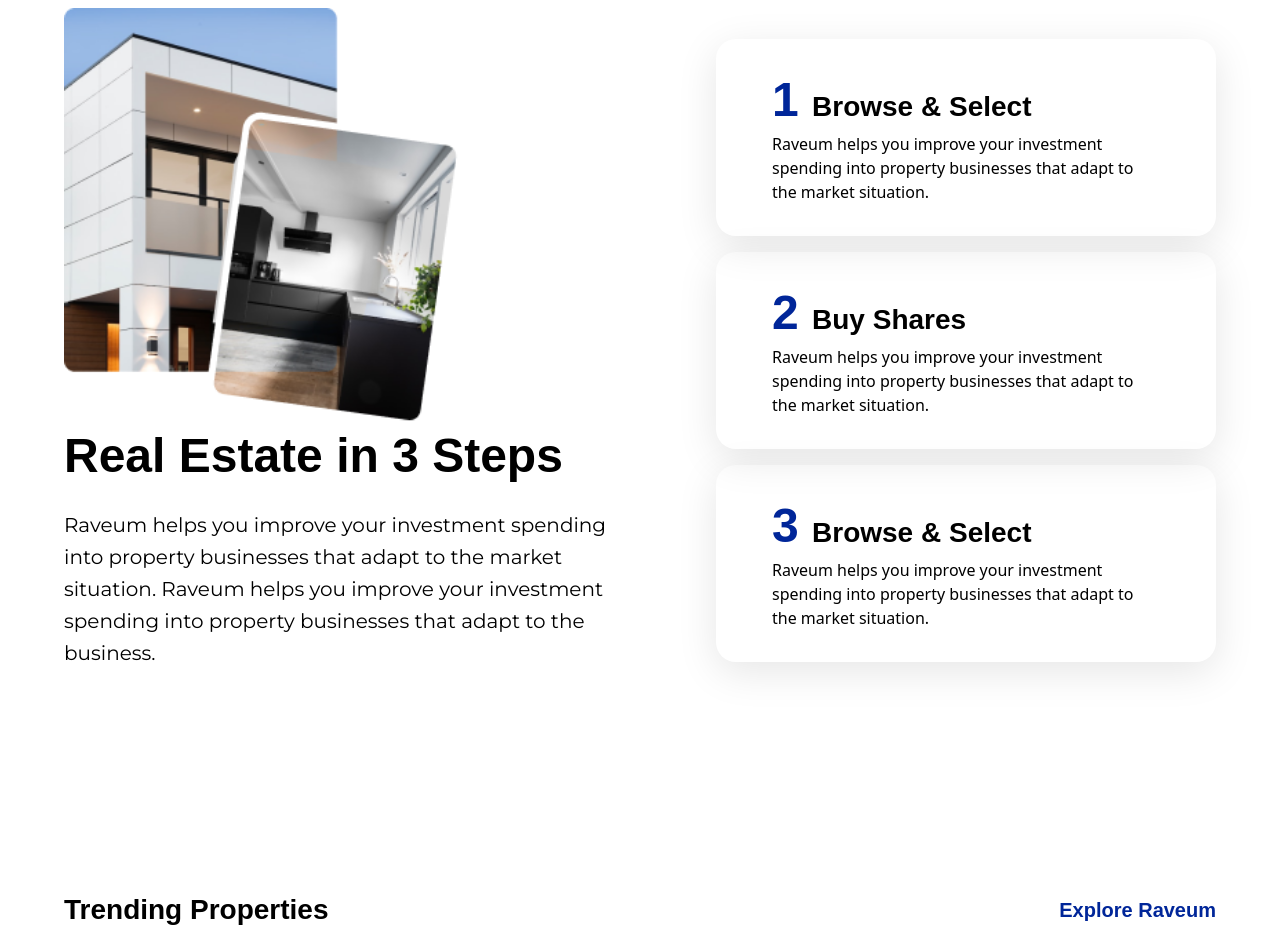
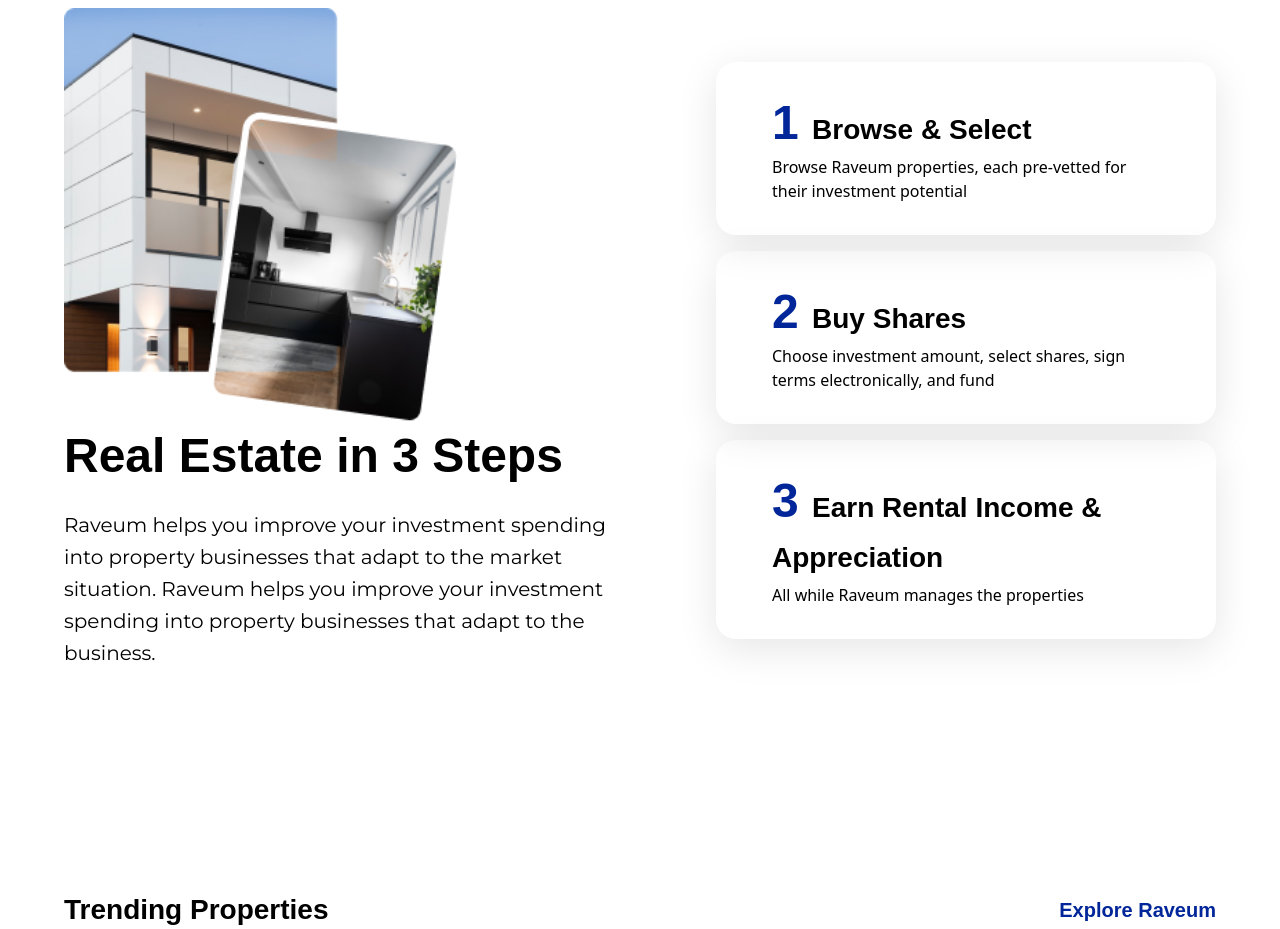
Before and after one commit to Raveum/landingPage, a React (Vite) app: page / in a window 1280 px wide. Shown: the part 1100-2029 px from the top of the page. Built offline with nearby package versions, Linux system fonts and the light colour scheme; a web font is replaced by a local one; what vex-js would draw is missing.

Commit message:
Updating Text

```diff
--- a/package.json
+++ b/package.json
@@ -4,7 +4,8 @@
   "version": "0.0.0",
   "type": "module",
   "scripts": {
-    "dev": "vite",
+    "dev": "nodemon --exec npm run start",
+    "start": "vite",
     "build": "vite build",
     "lint": "eslint . --ext js,jsx --report-unused-disable-directives --max-warnings 0",
     "preview": "vite preview"
@@ -26,6 +27,7 @@
     "eslint-plugin-react": "^7.34.0",
     "eslint-plugin-react-hooks": "^4.6.0",
     "eslint-plugin-react-refresh": "^0.4.5",
+    "nodemon": "^3.1.0",
     "postcss": "^8.4.35",
     "tailwindcss": "^3.4.1",
     "vite": "^5.1.6"
--- a/src/constants/index.js
+++ b/src/constants/index.js
@@ -12,17 +12,17 @@
     {
         number: 1,
         label: "Browse & Select",
-        subtext: "Raveum helps you improve your investment spending into property businesses that adapt to the market situation."
+        subtext: "Browse Raveum properties, each pre-vetted for their investment potential"
     },
     {
         number: 2,
         label: "Buy Shares",
-        subtext: "Raveum helps you improve your investment spending into property businesses that adapt to the market situation."
+        subtext: "Choose investment amount, select shares, sign terms electronically, and fund"
     },
     {
         number: 3,
-        label: "Browse & Select",
-        subtext: "Raveum helps you improve your investment spending into property businesses that adapt to the market situation."
+        label: "Earn Rental Income & Appreciation",
+        subtext: "All while Raveum manages the properties"
     },
 
 ];
```
Also changed, not shown: 1 other file (tests, documents, lock files or other folders).
